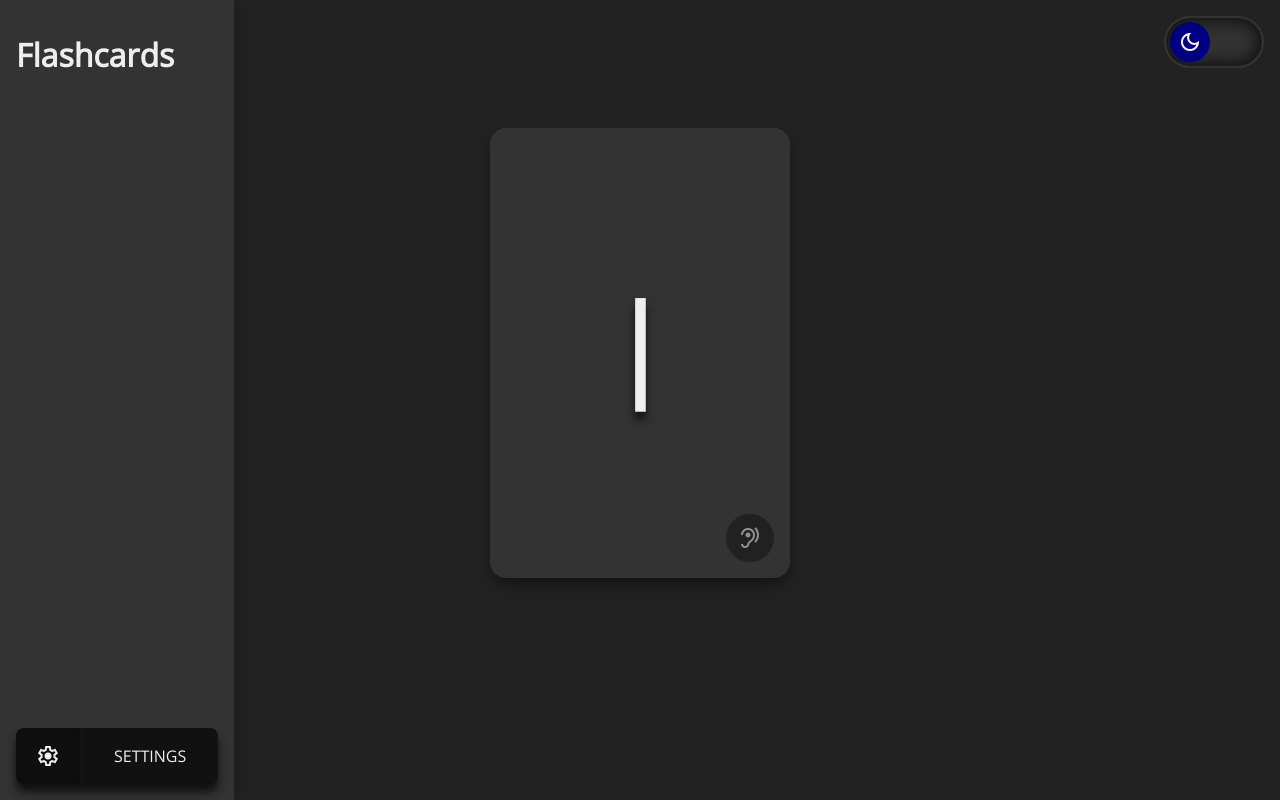
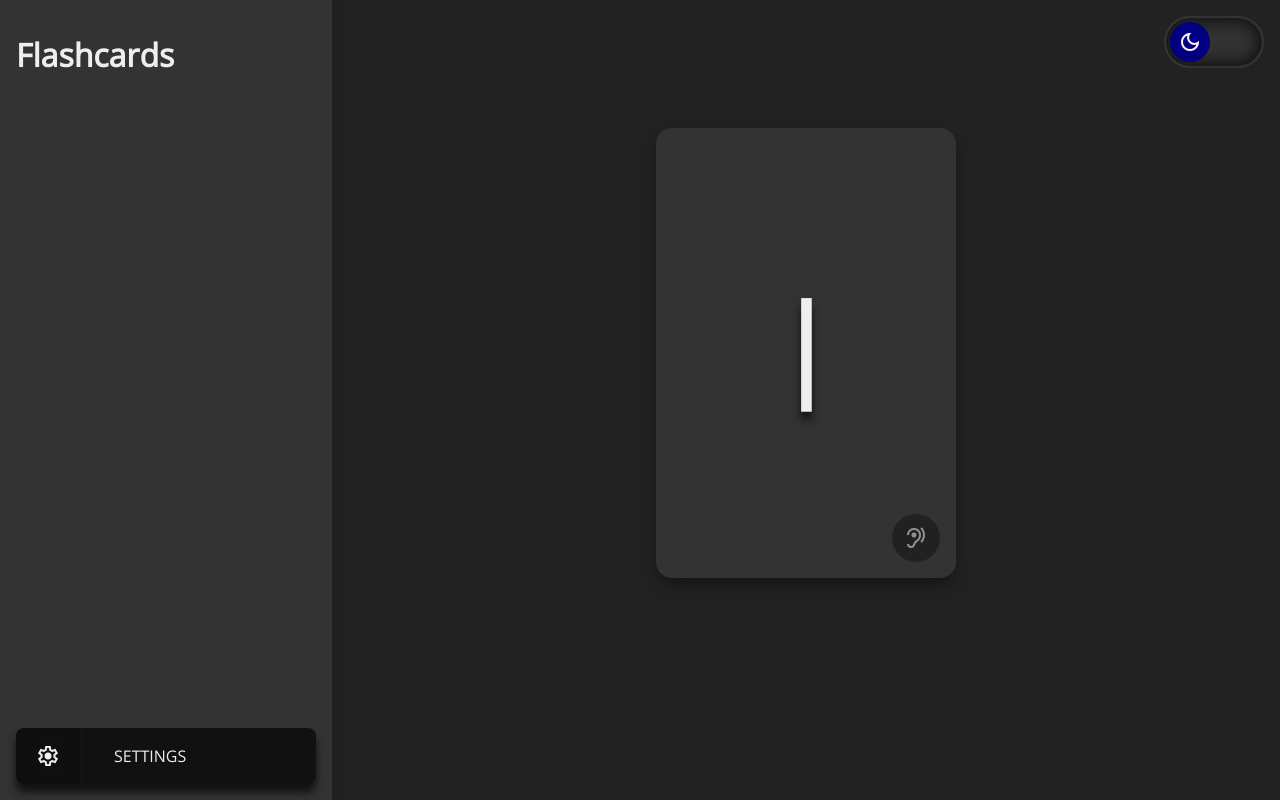
Before and after one commit to Dojan5/language-flashcards, a React (Vite) app: page / in a window 1280 px wide. Built offline with nearby package versions, Linux system fonts and the light colour scheme.

Commit message:
Fix drawer width for desktop

```diff
--- a/src/sass/components/_drawer.scss
+++ b/src/sass/components/_drawer.scss
@@ -56,6 +56,7 @@ $drawer-button-size: 52px;
 
 @include abstracts.mq(lg) {
     .drawer {
+        width: initial;
         position: static;
         &.active {
             left: initial;
```
